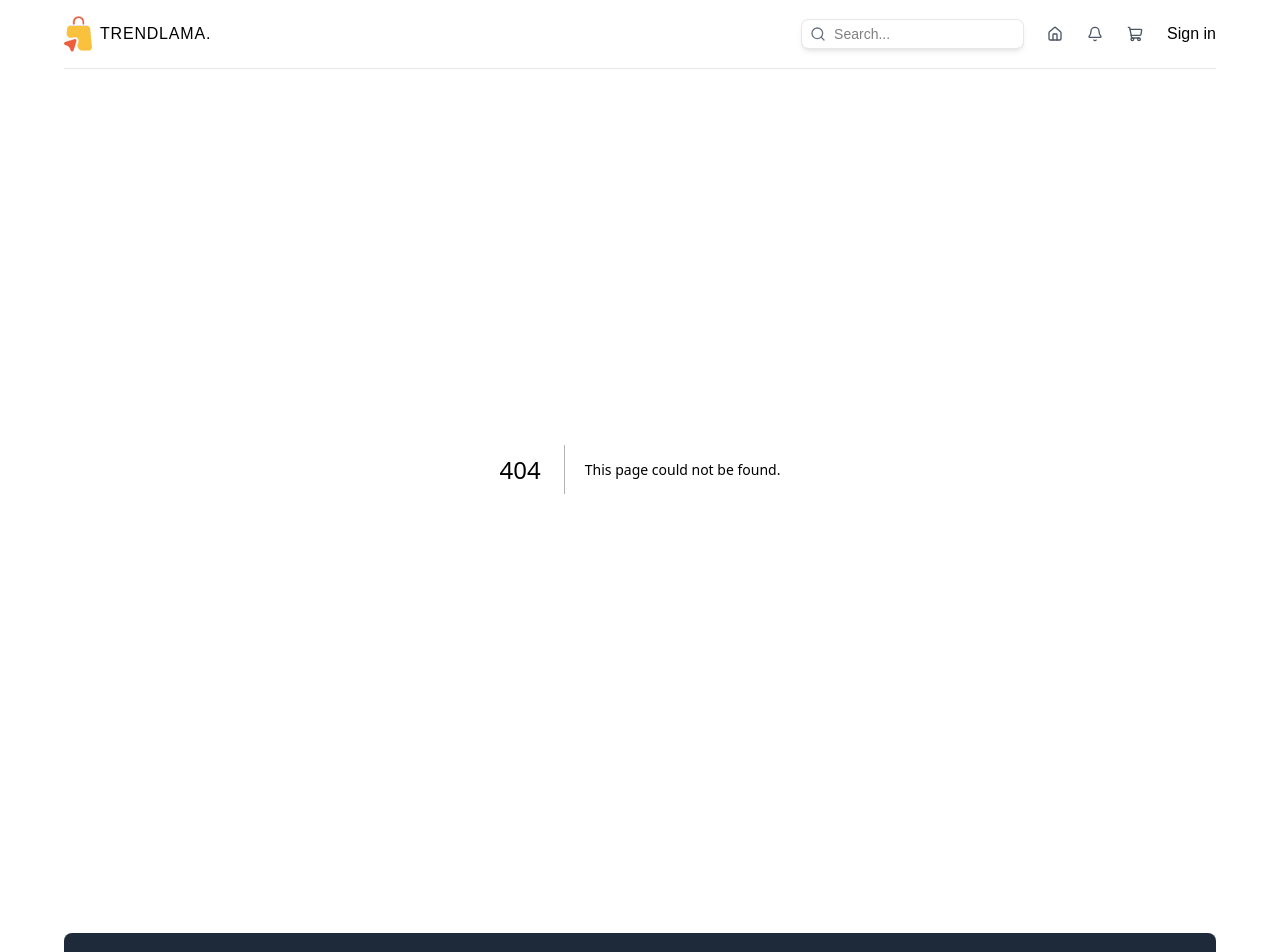
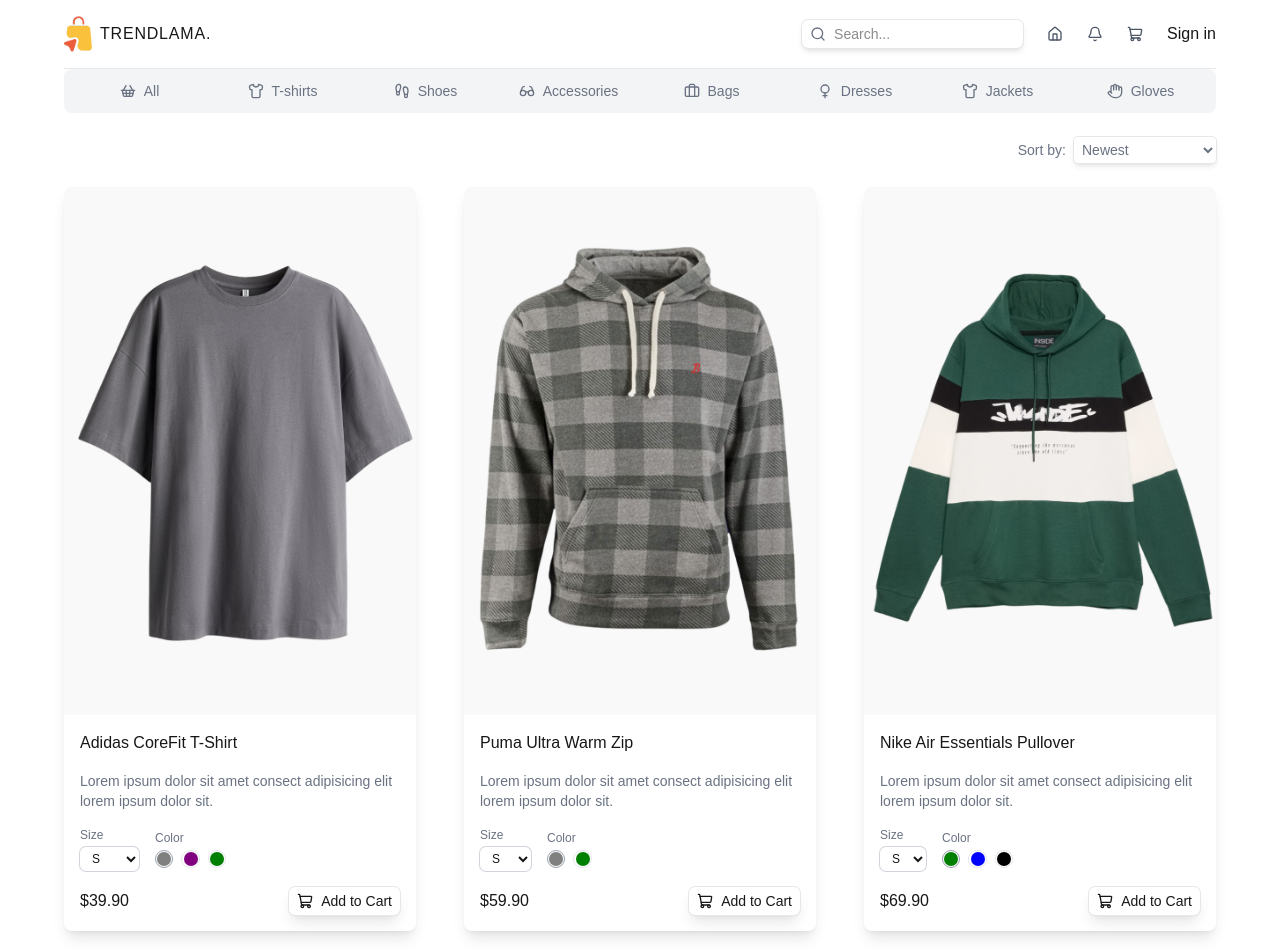
Before and after one commit to SarkissArmaniUS/next_e-commerce, a Next.js app: page /products in a window 1280 px wide. Before the commit this address had no page. Shown: the top 952 px of the page. Built offline with nearby package versions, Linux system fonts and the light colour scheme.

Commit message:
init Product Card with Filter and updated Navabar and Homepage

```diff
--- a/src/app/page.tsx
+++ b/src/app/page.tsx
@@ -1,13 +1,22 @@
 import ProductList from "@/components/ProductList";
 import Image from "next/image";
 
-export default function Home() {
+const Homepage = async ({
+  searchParams,
+}: {
+  searchParams: Promise<{ category: string }>;
+}) => {
+  const category = (await searchParams).category;
   return (
     <div className="">
       <div className="relative aspect-[3/1] mb-12">
         <Image src="/featured.png" alt="Featured Product" fill />
       </div>
-      <ProductList />
+      <ProductList category={category} params="homepage" />
     </div>
   );
-}
+};
+
+export default Homepage;
+
+//dev
--- /dev/null
+++ b/src/app/products/page.tsx
@@ -0,0 +1,18 @@
+import ProductList from "@/components/ProductList";
+
+const ProductsPage = async ({
+  searchParams,
+}: {
+  searchParams: Promise<{ category: string }>;
+}) => {
+  const category = (await searchParams).category;
+  return (
+    <div className="">
+      <ProductList category={category} params="products" />
+    </div>
+  );
+};
+
+export default ProductsPage;
+
+// dev
--- /dev/null
+++ b/src/components/Filter.tsx
@@ -0,0 +1,34 @@
+"use client";
+
+import { usePathname, useRouter, useSearchParams } from "next/navigation";
+
+const Filter = () => {
+  const searchParams = useSearchParams();
+  const router = useRouter();
+  const pathname = usePathname();
+
+  const handleFilter = (value: string) => {
+    const params = new URLSearchParams(searchParams);
+    params.set("sort", value);
+    router.push(`${pathname}?${params.toString()}`, { scroll: false });
+  };
+
+  return (
+    <div className="flex items-center justify-end gap-2 text-sm text-gray-500 my-6">
+      <span>Sort by:</span>
+      <select
+        name="sort"
+        id="sort"
+        className="ring-1 ring-gray-200 shadow-md p-1 rounded-sm"
+        onChange={(e) => handleFilter(e.target.value)}
+      >
+        <option value="newest">Newest</option>
+        <option value="oldest">Oldest</option>
+        <option value="asc">Price: Low to High</option>
+        <option value="desc">Price: High to Low</option>
+      </select>
+    </div>
+  );
+};
+
+export default Filter;
--- a/src/components/Navbar.tsx
+++ b/src/components/Navbar.tsx
@@ -36,3 +36,5 @@ const Navbar = () => {
 };
 
 export default Navbar;
+
+//dev
--- a/src/components/ProductCard.tsx
+++ b/src/components/ProductCard.tsx
@@ -1,15 +1,109 @@
 "use client";
+
 import { ProductType } from "@/types";
 import { ShoppingCart } from "lucide-react";
 import Image from "next/image";
 import Link from "next/link";
+import { useState } from "react";
 
-const ProductCard = ({product}: {product:ProductType}) => {
+const ProductCard = ({product}:{product:ProductType}) => {
+
+  const [productTypes, setProductTypes] = useState({
+    size: product.sizes[0],
+    color: product.colors[0],
+  });
+
+
+  const handleProductType = ({
+    type,
+    value,
+  }: {
+    type: "size" | "color";
+    value: string;
+  }) => {
+    setProductTypes((prev) => ({
+      ...prev,
+      [type]: value,
+    }));
+  };
+
   return (
-    <div>
-        Card
+    <div className="shadow-lg rounded-lg overflow-hidden">
+      {/* IMAGE */}
+      <Link href={`/products/${product.id}`}>
+        <div className="relative aspect-[2/3]">
+          <Image
+            src={product.images[productTypes.color]}
+            alt={product.name}
+            fill
+            className="object-cover hover:scale-105 transition-all duration-300"
+          />
+        </div>
+      </Link>
+      {/* PRODUCT DETAIL */}
+      <div className="flex flex-col gap-4 p-4">
+        <h1 className="font-medium">{product.name}</h1>
+        <p className="text-sm text-gray-500">{product.shortDescription}</p>
+        {/* PRODUCT TYPES */}
+        <div className="flex items-center gap-4 text-xs">
+          {/* SIZES */}
+          <div className="flex flex-col gap-1">
+            <span className="text-gray-500">Size</span>
+            <select
+              name="size"
+              id="size"
+              className="ring ring-gray-300 rounded-md px-2 py-1"
+              onChange={(e) =>
+                handleProductType({ type: "size", value: e.target.value })
+              }
+            >
+              {product.sizes.map((size) => (
+                <option key={size} value={size}>
+                  {size.toUpperCase()}
+                </option>
+              ))}
+            </select>
+          </div>
+          {/* COLORS */}
+          <div className="flex flex-col gap-1">
+            <span className="text-gray-500">Color</span>
+            <div className="flex items-center gap-2">
+              {product.colors.map((color) => (
+                <div
+                  className={`cursor-pointer border-1 ${
+                    productTypes.color === color
+                      ? "border-gray-400"
+                      : "border-gray-200"
+                  } rounded-full p-[1.2px]`}
+                  key={color}
+                  onClick={() =>
+                    handleProductType({ type: "color", value: color })
+                  }
+                >
+                  <div
+                    className="w-[14px] h-[14px] rounded-full"
+                    style={{ backgroundColor: color }}
+                  />
+                </div>
+              ))}
+            </div>
+          </div>
+        </div>
+        {/* PRICE AND ADD TO CART BUTTON */}
+        <div className="flex items-center justify-between">
+          <p className="font-medium">${product.price.toFixed(2)}</p>
+          <button
+            className="ring-1 ring-gray-200 shadow-lg rounded-md px-2 py-1 text-sm cursor-pointer hover:text-white hover:bg-black transition-all duration-300 flex items-center gap-2"
+          >
+          <ShoppingCart className="w-4 h-4" />
+            Add to Cart
+          </button>
+        </div>
+      </div>
     </div>
   );
 };
 
 export default ProductCard;
+
+// dev
--- a/src/components/ProductList.tsx
+++ b/src/components/ProductList.tsx
@@ -3,6 +3,7 @@ import { ProductsType } from "@/types";
 import Link from "next/link";
 import Categories from "./Categories";
 import ProductCard from "./ProductCard";
+import Filter from "./Filter";
 
 // TEMPORARY
 const products: ProductsType = [
@@ -116,17 +117,26 @@ const products: ProductsType = [
   },
 ];
 
-const ProductList = () => {
+const ProductList = ({category, params}: {category:string, params: "homepage" | "products"}) => {
   return (
-      <div className="w-full">
+    <div className="w-full">
       <Categories />
+      {params === "products" && <Filter/>}
       <div className="grid grid-cols-1 sm:grid-cols-2 xl:grid-cols-3 2xl:grid-cols-4 gap-12">
         {products.map((product) => (
           <ProductCard key={product.id} product={product} />
         ))}
       </div>
+      <Link
+        href={category ? `/products/?category=${category}` : "/products"}
+        className="flex justify-end mt-4 underline text-sm text-gray-500"
+      >
+        View all products
+      </Link>
     </div>
   );
 };
 
 export default ProductList;
+
+// dev
--- a/src/components/ShoppingCartIcon.tsx
+++ b/src/components/ShoppingCartIcon.tsx
@@ -7,3 +7,5 @@ const ShoppingCartIcon = () => {
 }
 
 export default ShoppingCartIcon
+
+// dev
```
